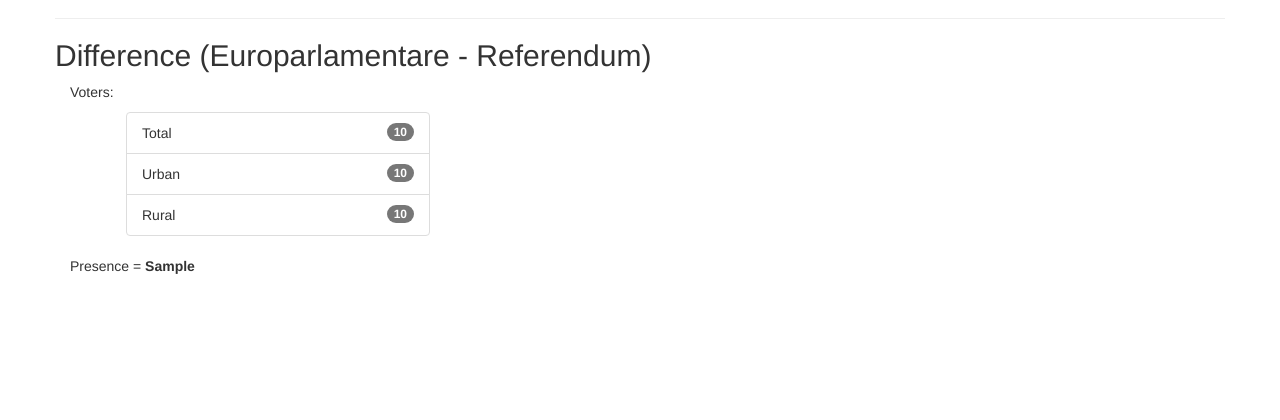
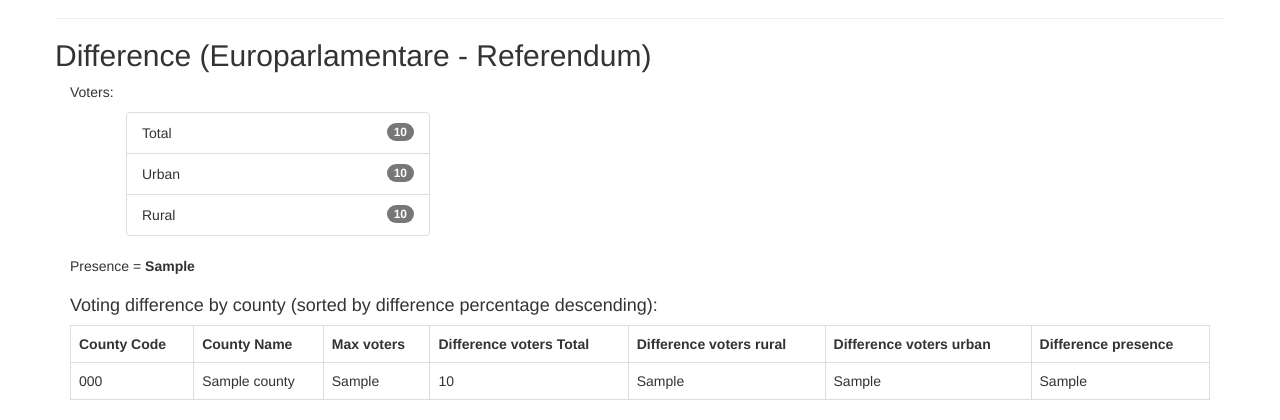
Before and after one commit to leyyin/votes-euro2019, a Flask app: template templates/index.html in a window 1280 px wide. Shown: the part 964-1384 px from the top of the page. Before the commit the page ends 1238 px from the top, so only its background shows below. Run offline with Flask 2, Linux system fonts and the light colour scheme; the template is opened without the code that fills it: most values are stand-ins (such as "Sample title", 1, 10 or a date in 2020); some libraries are stand-ins or nearby versions.

Commit message:
Add diff by county

```diff
--- a/common.py
+++ b/common.py
@@ -127,7 +127,6 @@ class Print:
 
 class VotesData:
     def __init__(self):
-        self.is_difference = False
         self.counties = dict()
         self.max_voters = 0
         self.total_voters = 0
@@ -135,7 +134,8 @@ class VotesData:
         self.total_voters_urban = 0
         self.presence = 0.0
 
-        self.total_expats = 0
+        self.is_difference = False
+        self.counties_difference = []
 
     def str_max_voters(self):
         return "{:,}".format(self.max_voters)
@@ -174,6 +174,30 @@ class VotesData:
         difference.total_voters_urban = self.total_voters_urban - other.total_voters_urban
         difference.presence = self.presence - other.presence
 
+        # Difference in counties
+        for county_code in self.counties:
+            if county_code not in other.counties:
+                continue
+
+            self_county = self.counties[county_code]
+            other_county =  other.counties[county_code]
+
+            self_county_total = self_county['voters_rural'] + self_county["voters_urban"]
+            other_county_total = other_county['voters_rural'] + other_county["voters_urban"]
+
+            difference.counties_difference.append({
+                "code": county_code,
+                "name": self_county["name"],
+                "presence": self_county['presence'] - other_county['presence'],
+                "presence_str": "{0:.2f}%".format(self_county['presence'] - other_county['presence']),
+                "max_voters": self_county["max_voters"],
+                "voters_rural": "{:,}".format(self_county['voters_rural'] - other_county['voters_rural']),
+                "voters_urban": "{:,}".format(self_county["voters_urban"] - other_county["voters_urban"]),
+                "voters_total": "{:,}".format(self_county_total - other_county_total)
+            })
+
+        # Sort
+        difference.counties_difference.sort(key=lambda county: county["presence"], reverse=True)
         return difference
 
 class BECTimeoutException(Exception):
@@ -233,9 +257,9 @@ def process_json_data(raw_dict_data):
 
 
     # calculate total expats
-    for precinct in raw_dict_data["precinct"]:
-        if precinct["county_code"] != "SR":
-            continue
+    # for precinct in raw_dict_data["precinct"]:
+    #     if precinct["county_code"] != "SR":
+    #         continue
 
     # NOTE because we also include the expats we must use the total population number
     data.max_voters = MAX_VOTES
--- a/templates/index.html
+++ b/templates/index.html
@@ -75,6 +75,34 @@
     {% with data=difference_data %}
     {% include "voters_data.html" %}
     {% endwith %}
+
+    <div class="col-md-12">
+    <h4>Voting difference by county (sorted by difference percentage descending):</h4>
+    <table class="table table-bordered table-hover">
+      <tr>
+        <th>County Code</th>
+        <th>County Name</th>
+        <th>Max voters</th>
+        <th>Difference voters Total</th>
+        <th>Difference voters rural</th>
+        <th>Difference voters urban</th>
+        <th>Difference presence</th>
+      </tr>
+
+      {% for county in difference_data.counties_difference %}
+      <tr>
+        <td>{{ county.code }}</td>
+        <td>{{ county.name }}</td>
+        <td>{{ county.max_voters }}</td>
+        <td>{{ county.voters_total }}</td>
+        <td>{{ county.voters_rural }}</td>
+        <td>{{ county.voters_urban }}</td>
+        <td>{{ county.presence_str }}</td>
+
+      </tr>
+      {% endfor %}
+    </table>
+    </div>
   </div>
 
 </div>
```
